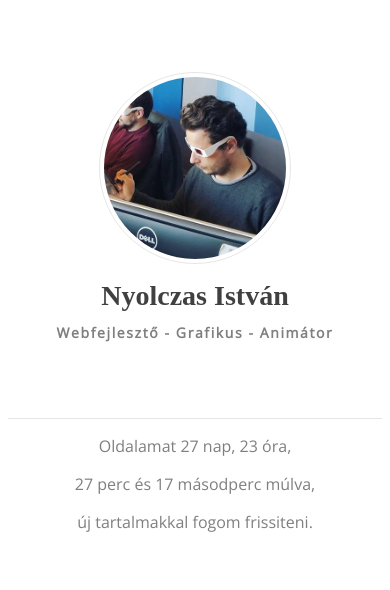
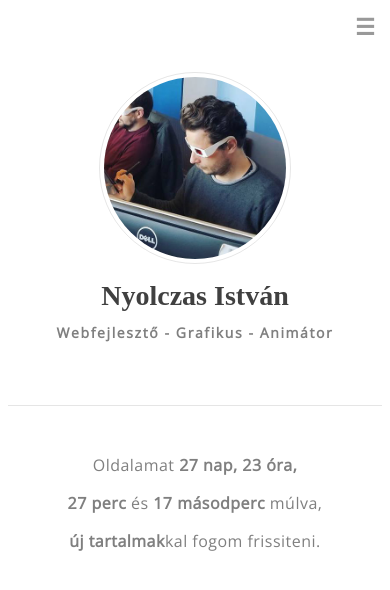
Before and after one commit to Nyolczas/I8I, a PHP site: page / in a window 390 px wide. Shown: the top 590 px of the page. Run offline with PHP 8.4, Linux system fonts and the light colour scheme; some libraries are stand-ins or nearby versions; some web fonts are replaced.

Commit message:
HamburgerMenu
Felrakás

```diff
--- a/css/style.css
+++ b/css/style.css
@@ -14,7 +14,7 @@ body {
 header {
   text-align: center;
   padding-top: 4rem;
-  padding-bottom: 4rem;
+  padding-bottom: 3.2rem;
   border-bottom: 1px solid rgba(0, 0, 0, .1);
 }
 
@@ -39,4 +39,57 @@ header h2 {
 
 #demo {
   text-align: center;
+  letter-spacing: .03rem;
+  margin-top: 3rem;
 }
+
+/* ================================================ Menü ================================================ */
+.hamburger{
+  background:none;
+  position:absolute;
+  top:0;
+  right:0;
+  line-height:45px;
+  padding:5px 15px 0px 15px;
+  color:#999;
+  border:0;
+  font-size:1.4em;
+  font-weight:bold;
+  cursor:pointer;
+  outline:none;
+  z-index:10000000000000;
+}
+.cross{
+  background:none;
+  position:absolute;
+  top:0px;
+  right:0;
+  padding:7px 15px 0px 15px;
+  color:#999;
+  border:0;
+  font-size:3em;
+  line-height:65px;
+  font-weight:bold;
+  cursor:pointer;
+  outline:none;
+  z-index:10000000000000;
+}
+.menu{z-index:1000000; font-weight:bold; font-size:0.8em; width:100%; background:#f1f1f1;  position:absolute; text-align:center; font-size:12px;}
+.menu ul {margin: 0; padding: 0; list-style-type: none; list-style-image: none;}
+.menu li {display: block;   padding:15px 0 15px 0; border-bottom:#dddddd 1px solid;}
+.menu li:hover{display: block;    background:#ffffff; padding:15px 0 15px 0; border-bottom:#dddddd 1px solid;}
+.menu ul li a { text-decoration:none;  margin: 0px; color:#666;}
+.menu ul li a:hover {  color: #666; text-decoration:none;}
+.menu a{text-decoration:none; color:#666;}
+.menu a:hover{text-decoration:none; color:#666;}
+
+.glyphicon-home{
+  color:white;
+  font-size:1.5em;
+  margin-top:5px;
+  margin:0 auto;
+}
+span{padding-left:20px;}
+a{color:#336699;}
+
+/* ================================================ /Menü ================================================ */
--- a/index.html
+++ b/index.html
@@ -1,5 +1,6 @@
 <!DOCTYPE html>
 <html lang="hu">
+
 <head>
   <meta charset="UTF-8">
   <meta name="viewport" content="width=device-width, initial-scale=1.0">
@@ -7,13 +8,39 @@
   <title>Nyolczas István </title>
   <link rel="stylesheet" href="css/style.css">
 </head>
+
 <body>
-    <header>
-        <img src="img\profil.jpg" alt="8-i profil">
-        <h1>Nyolczas István</h1>
-        <h2>Webfejlesztő - Grafikus - Animátor</h2>
-    </header>
+  <header>
+    <button class="hamburger">&#9776;</button>
+    <button class="cross">&#735;</button>
+    <div class="menu">
+      <ul>
+        <a href="#">
+          <li>LINK ONE</li>
+        </a>
+        <a href="#">
+          <li>LINK TWO</li>
+        </a>
+        <a href="#">
+          <li>LINK THREE</li>
+        </a>
+        <a href="#">
+          <li>LINK FOUR</li>
+        </a>
+        <a href="#">
+          <li>LINK FIVE</li>
+        </a>
+      </ul>
+    </div>
+    <img src="img\profil.jpg" alt="8-i profil">
+    <h1>Nyolczas István</h1>
+    <h2>Webfejlesztő - Grafikus - Animátor</h2>
+  </header>
   <p id="demo"></p>
+
+  <script src="https://ajax.googleapis.com/ajax/libs/jquery/3.2.1/jquery.min.js"></script>
   <script src="js/time-countdown.js"></script>
+  <script src="js/menu.js"></script>
 </body>
+
 </html>
--- /dev/null
+++ b/js/menu.js
@@ -0,0 +1,18 @@
+$(document).ready(function () {
+
+  $(".cross").hide();
+  $(".menu").hide();
+  $(".hamburger").click(function () {
+    $(".menu").slideToggle("slow", function () {
+      $(".hamburger").hide();
+      $(".cross").show();
+    });
+  });
+
+  $(".cross").click(function () {
+    $(".menu").slideToggle("slow", function () {
+      $(".cross").hide();
+      $(".hamburger").show();
+    });
+  });
+});
--- a/js/time-countdown.js
+++ b/js/time-countdown.js
@@ -17,8 +17,8 @@ var x = setInterval(function() {
     var seconds = Math.floor((distance % (1000 * 60)) / 1000);
 
     // Output the result in an element with id="demo"
-    document.getElementById("demo").innerHTML = "<p>Oldalamat " + days + " nap, " + hours + " óra,</p><p>"
-    + minutes + " perc és " + seconds + " másodperc múlva,</p><p>új tartalmakkal fogom frissiteni.</p>";
+    document.getElementById("demo").innerHTML = "<p>Oldalamat <b>" + days + " nap, " + hours + " óra,</p><p>"
+    + minutes + " perc</b> és <b>" + seconds + " másodperc</b> múlva,</p><p><b>új tartalmak</b>kal fogom frissiteni.</p>";
 
     // If the count down is over, write some text
     if (distance < 0) {
```
